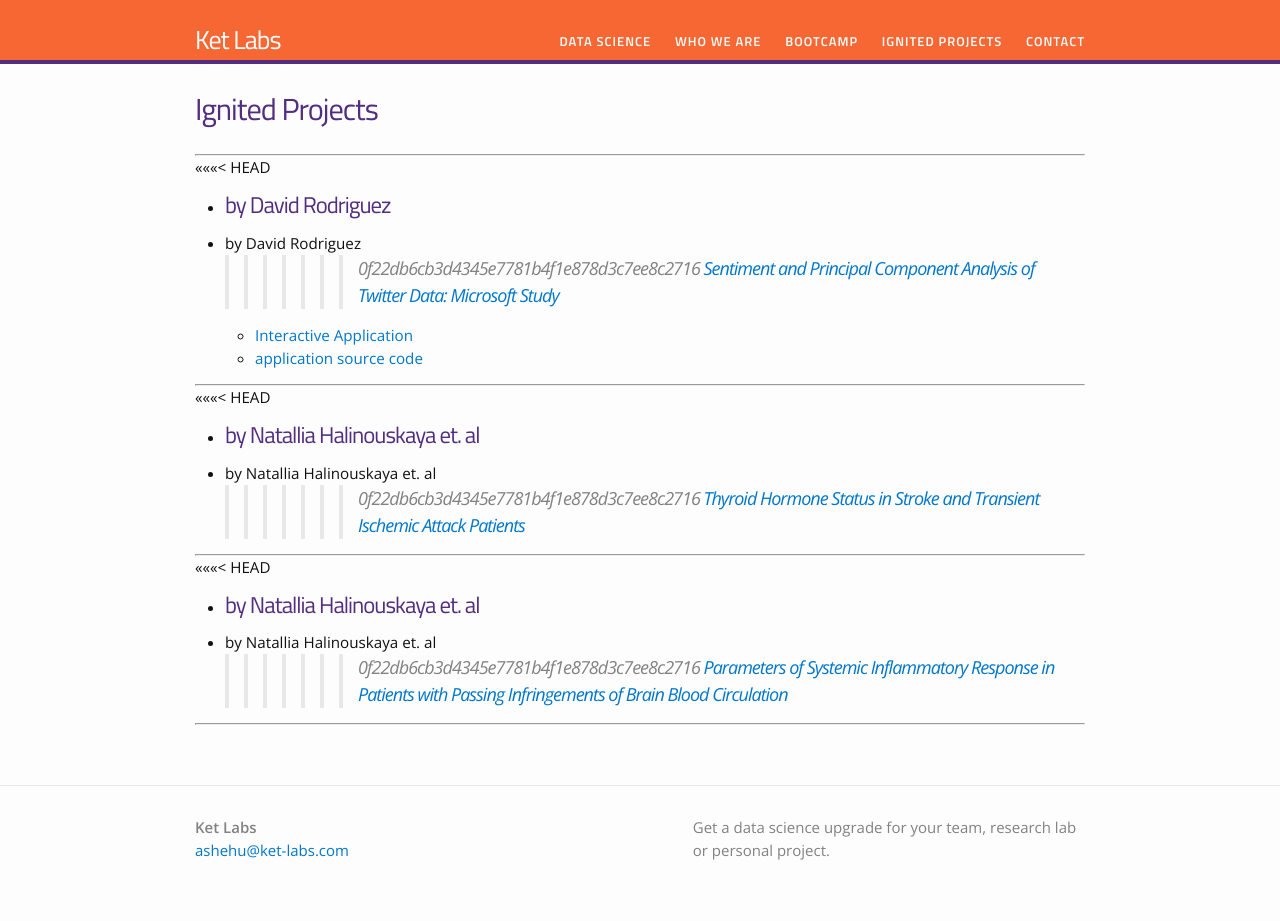
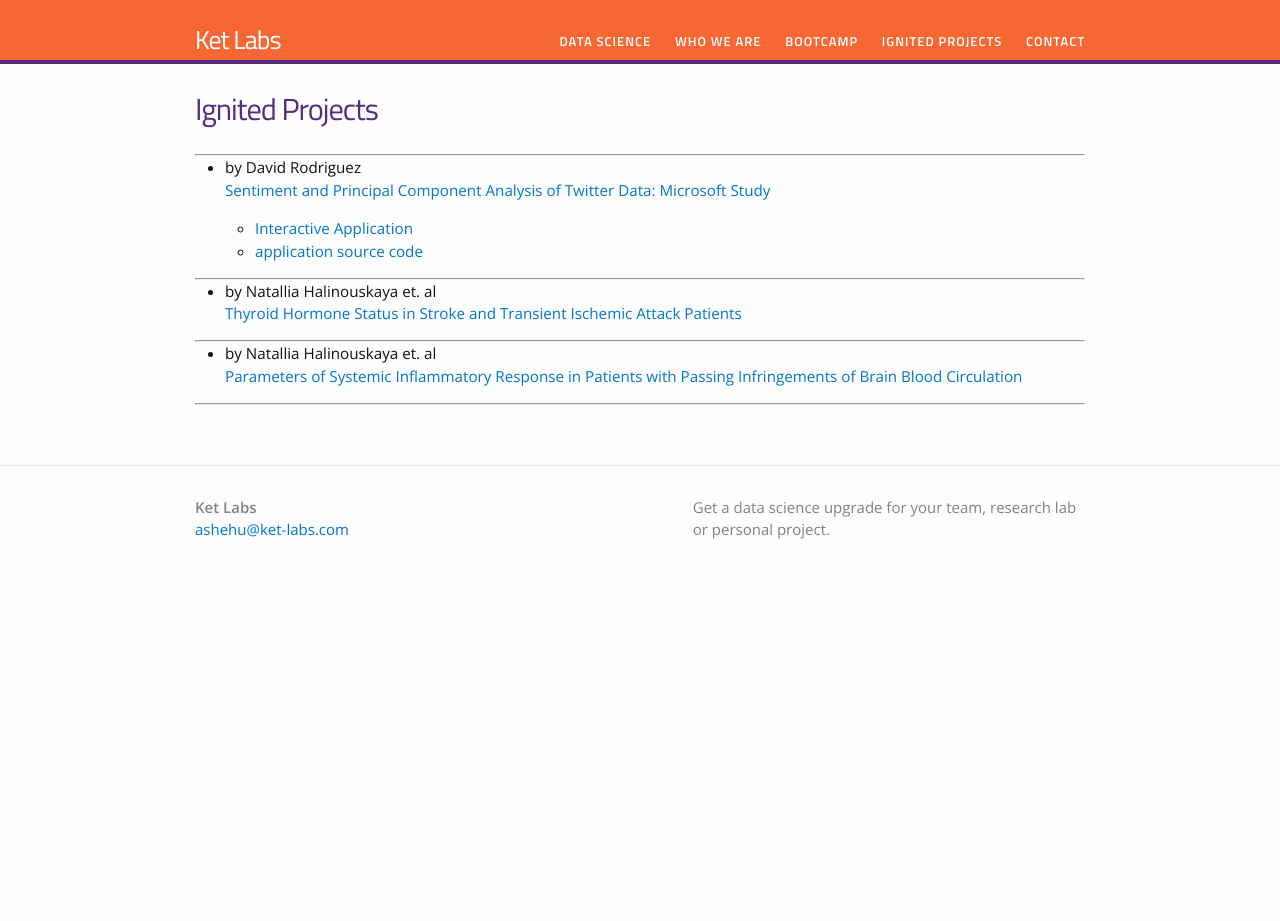
Before and after one commit to Ket-Labs/Ket-Labs.github.io, a Jekyll site: the page built from ingnited_projects.md, in a window 1280 px wide. Built offline with Jekyll 4.4.1, drawn with Linux system fonts in a browser that asks for light colours; after the commit the page ends 900 px from its top, so only the background shows below that.

Commit message:
correction

```diff
--- a/ingnited_projects.md
+++ b/ingnited_projects.md
@@ -5,11 +5,7 @@
 ---
 
 ---
-<<<<<<< HEAD
 * by David Rodriguez
-=======
-* by David Rodriguez
->>>>>>> 0f22db6cb3d4345e7781b4f1e878d3c7ee8c2716
 [Sentiment and Principal Component Analysis of Twitter Data: Microsoft Study](/ignited_projects/2016-04__David_Rodriguez/microsoft_analysis/)
 
 
@@ -18,21 +14,12 @@
 
 ---
 
-<<<<<<< HEAD
 * by Natallia Halinouskaya et. al
-=======
-* by Natallia Halinouskaya et. al
->>>>>>> 0f22db6cb3d4345e7781b4f1e878d3c7ee8c2716
 [Thyroid Hormone Status in Stroke and Transient Ischemic Attack Patients](/ignited_projects/2016__Natallia_Halinouskaya/thyroid_hormone_status/thyroid_hormone_status/)
-
 
 ---
 
-<<<<<<< HEAD
 * by Natallia Halinouskaya et. al
-=======
-* by Natallia Halinouskaya et. al
->>>>>>> 0f22db6cb3d4345e7781b4f1e878d3c7ee8c2716
 [Parameters of Systemic Inflammatory Response in Patients with Passing Infringements of Brain Blood Circulation](/ignited_projects/2016__Natallia_Halinouskaya/param_of_systemic_infl_response/param_of_systemic_infl_response/)
 
 ---
```
Also changed, not shown: 3 other files.
